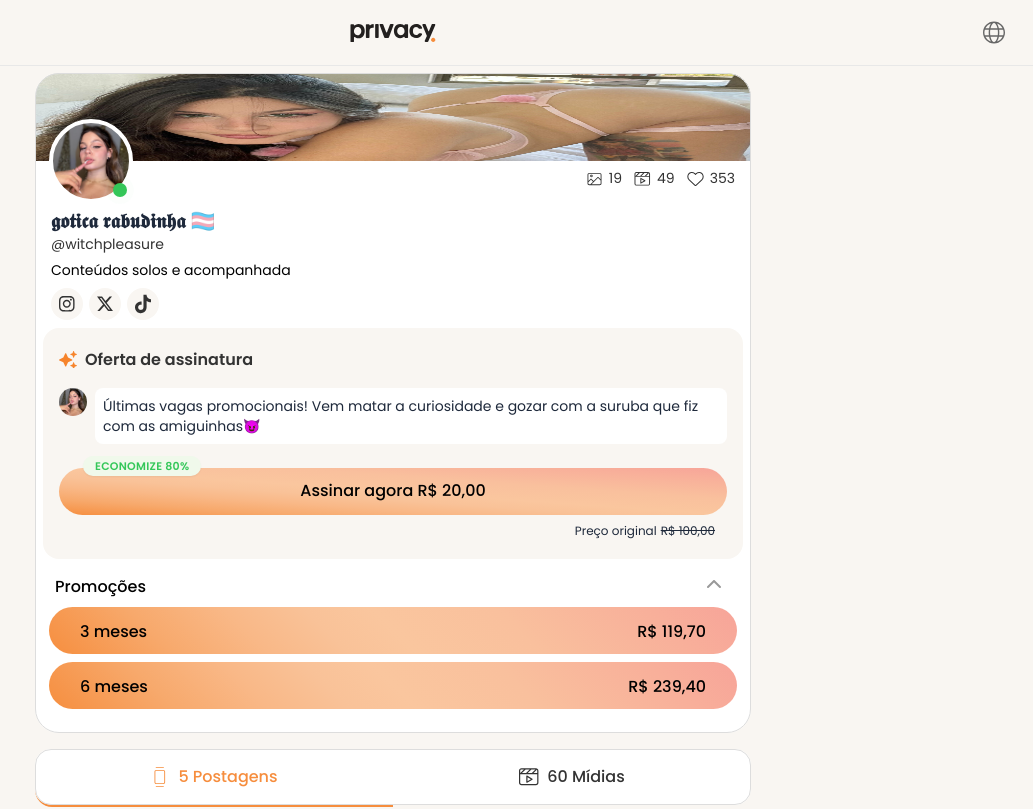
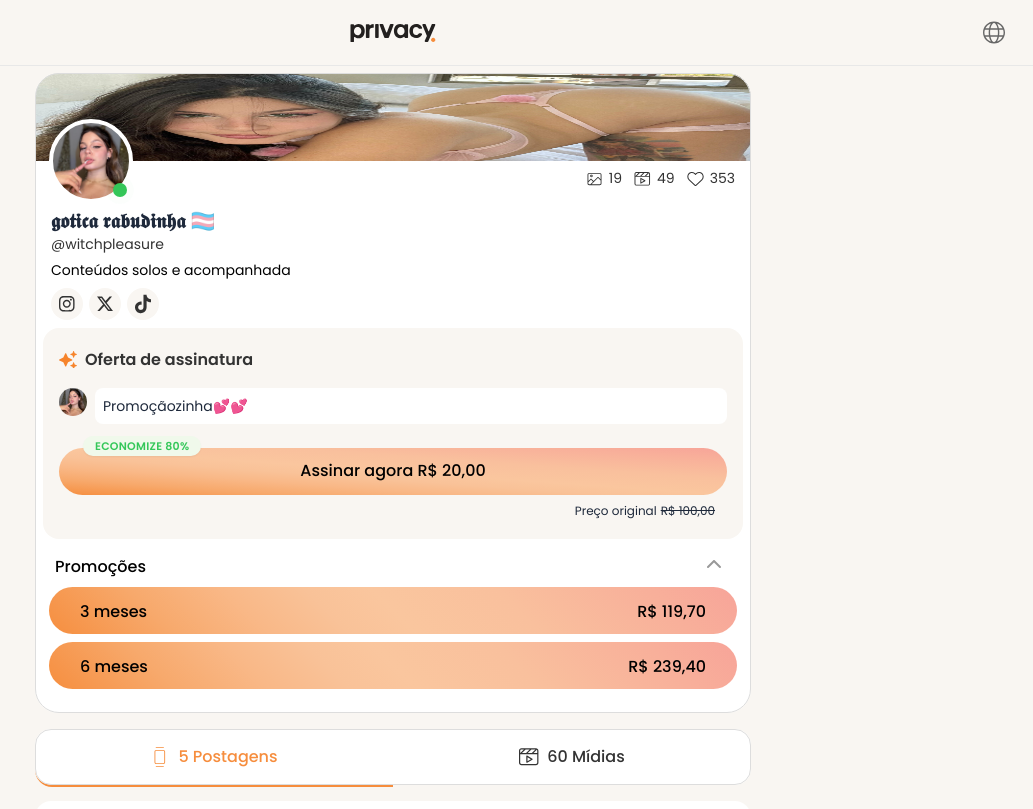
Before and after one commit to tiok915/tela-priv, a Next.js app: page /checkout/1 in a window 1280 px wide. Shown: the top 809 px of the page, without its empty margins (247-1280 px from the left). Built offline with nearby package versions, Linux system fonts and the light colour scheme.

Commit message:
Update profile.ts

```diff
--- a/src/features/Checkout/data/profile.ts
+++ b/src/features/Checkout/data/profile.ts
@@ -56,7 +56,7 @@ export const PROFILE = {
     subscription: {
         offer: {
             active: true,
-            title: "Últimas vagas promocionais! Vem matar a curiosidade e gozar com a suruba que fiz com as amiguinhas😈",
+            title: "Promoçãozinha💕💕",
             price: "R$ 20,00",
             originalPrice: "R$ 100,00",
             discount: "Economize 80%",
```
